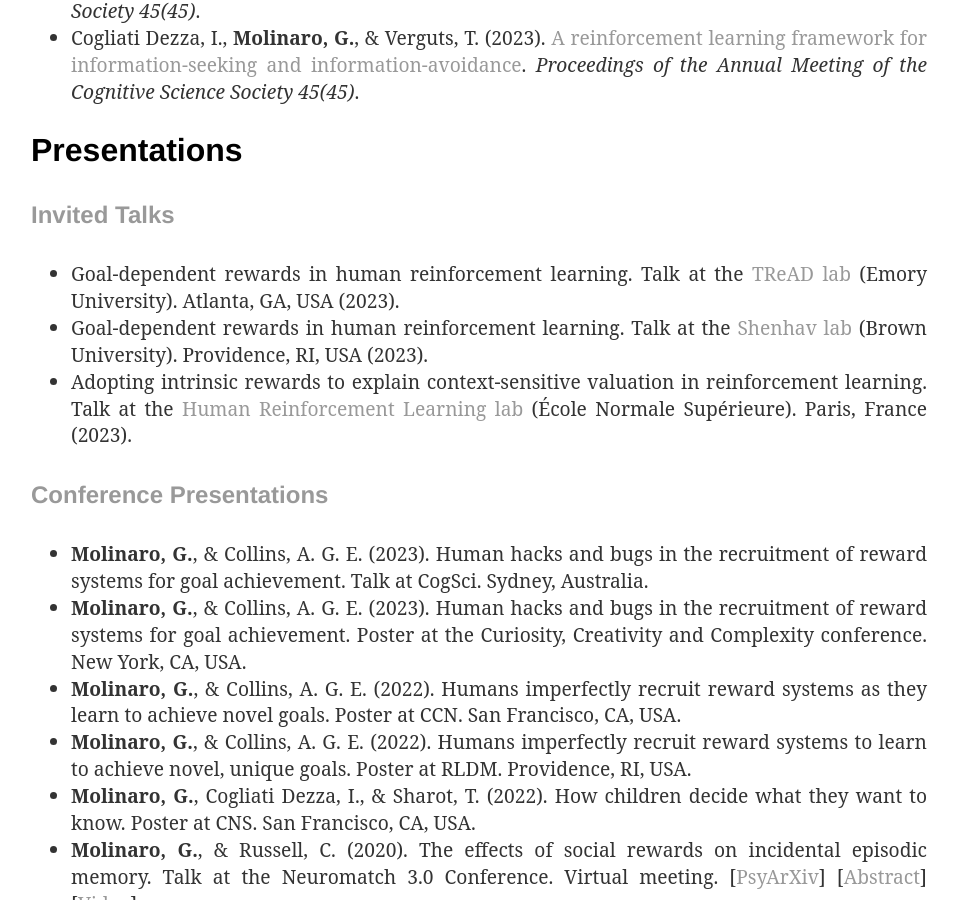
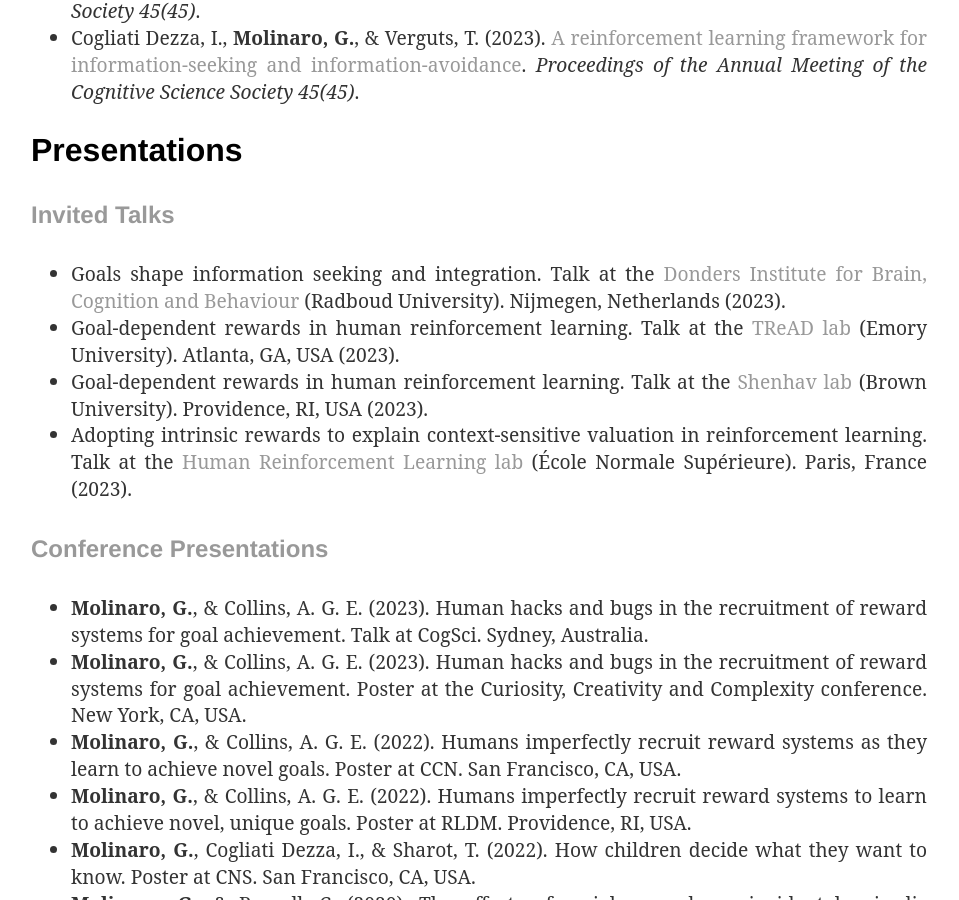
Before and after one commit to gaiamolinaro/gaiamolinaro.github.io, a Jekyll site: the page built from research/index.html, in a window 1280 px wide and 900 px high, scrolled down 450 px. Shown: the whole window, without its empty margins (161-1120 px from the left). Built offline with Jekyll 4.4.1, drawn with Linux system fonts in a browser that asks for light colours; nearby versions of some CDN libraries.

Commit message:
Added Donders talk

```diff
--- a/research/index.html
+++ b/research/index.html
@@ -36,6 +36,9 @@ title: Research | Gaia Molinaro
     <h2>Presentations</h2>
     <h4>Invited Talks</h4>
     <ul>
+        <li class="p-li">Goals shape information seeking and integration.
+            Talk at the <a href="https://www.ru.nl/donders/" target="_blank">Donders Institute for Brain, Cognition and Behaviour</a> (Radboud University). Nijmegen, Netherlands (2023).
+            </li>
         <li class="p-li">Goal-dependent rewards in human reinforcement learning.
             Talk at the <a href="https://www.treadlab.org/" target="_blank">TReAD lab</a> (Emory University). Atlanta, GA, USA (2023).
             </li>
```
